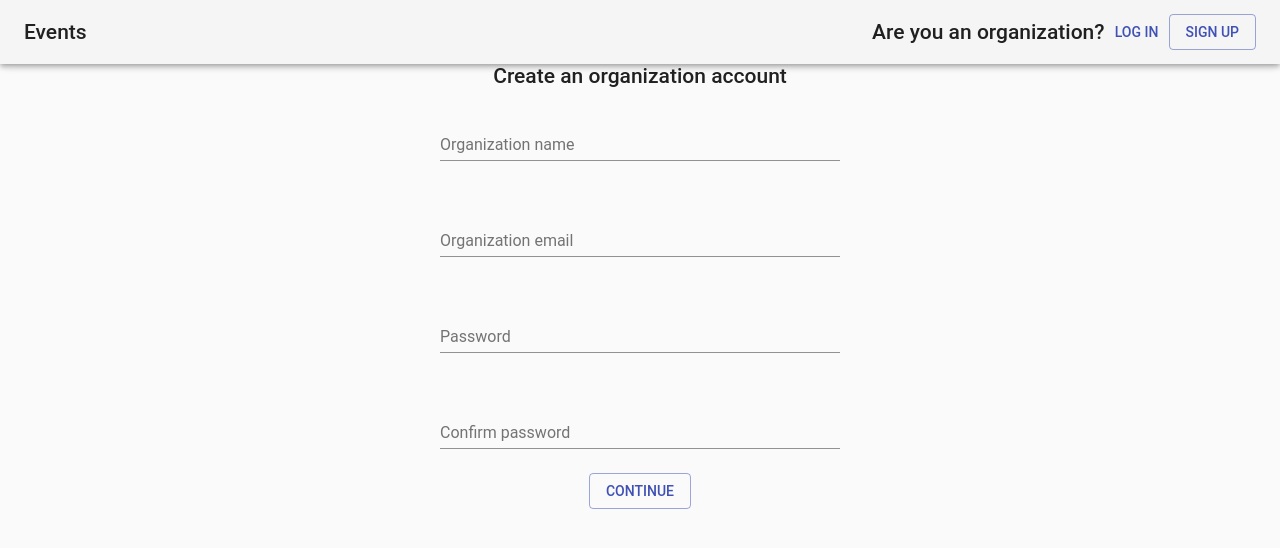
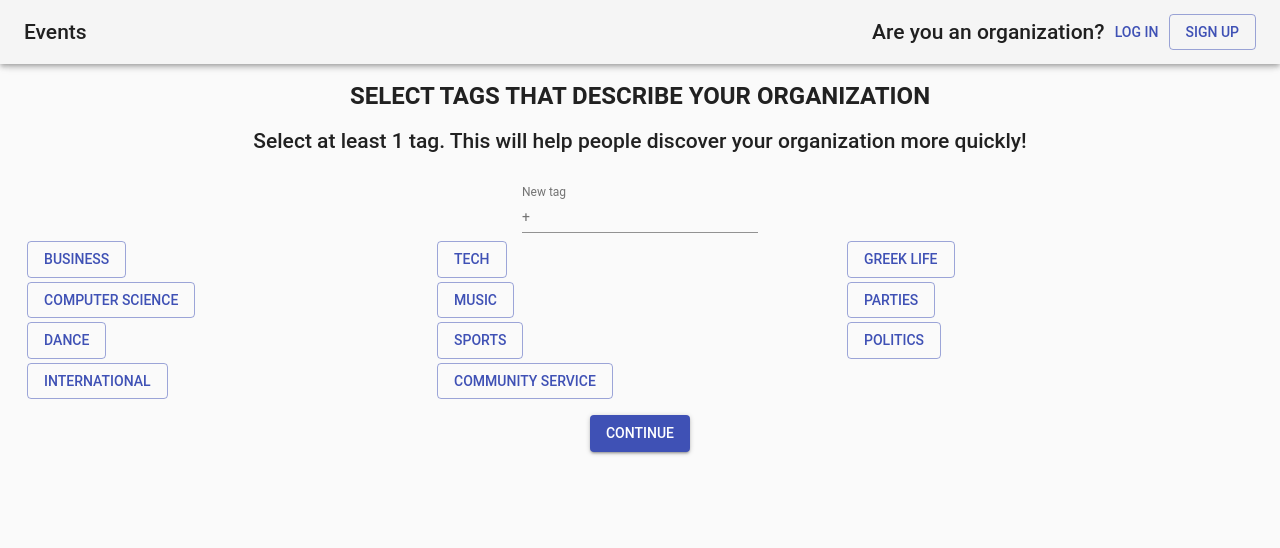
Before and after one commit to cornell-dti/events-site, a React (Create React App) app: page / in a window 1280 px wide. Shown: the top 548 px of the page. Built offline with nearby package versions, Linux system fonts and the light colour scheme.

Commit message:
Select tags page, factored out onboarding template

```diff
--- a/src/App.js
+++ b/src/App.js
@@ -6,6 +6,7 @@ import Typography from "@material-ui/core/Typography/Typography";
 import { withStyles } from '@material-ui/core/styles';
 import Button from "@material-ui/core/Button/Button";
 import CreateOrg from "./CreateOrg";
+import SelectTags from "./SelectTags";
 
 class App extends Component
 {
@@ -33,7 +34,7 @@ class App extends Component
 						</Toolbar>
 					</AppBar>
 					<div className={classes.appBarSpace} />
-					<CreateOrg />
+					<SelectTags />
 				</div>
 			</React.Fragment>
 		);
--- a/src/CreateOrg.js
+++ b/src/CreateOrg.js
@@ -1,8 +1,7 @@
 import React, {Component} from 'react';
-import Typography from "@material-ui/core/Typography/Typography";
 import TextField from "@material-ui/core/TextField/TextField";
-import Button from "@material-ui/core/Button/Button";
 import {withStyles} from "@material-ui/core";
+import Onboarding from "./components/Onboarding";
 
 class CreateOrg extends Component
 {
@@ -16,11 +15,9 @@ class CreateOrg extends Component
 	{
 		const {classes} = this.props;
 		return (
-			<div className={classes.root}>
-				<Typography variant={"title"}>
-					Create an organization account
-				</Typography>
+			<Onboarding title={"Create an Organization Account"} body={""} button={"Continue"}>
 				<TextField
+					required
 					id="name"
 					label="Organization name"
 					className={classes.textField}
@@ -28,14 +25,16 @@ class CreateOrg extends Component
 					onChange={e => this.setState({name: e.target.value})}
 					margin={"normal"} />
 				<TextField
-					id="name"
+					required
+					id="email"
 					label="Organization email"
 					className={classes.textField}
 					value={this.state.email}
 					onChange={e => this.setState({email: e.target.value})}
 					margin={"normal"} />
 				<TextField
-					id="name"
+					required
+					id="password"
 					label="Password"
 					className={classes.textField}
 					value={this.state.password}
@@ -43,7 +42,8 @@ class CreateOrg extends Component
 					margin={"normal"}
 					type={"password"}/>
 				<TextField
-					id="name"
+					required
+					id="confirmPassword"
 					label="Confirm password"
 					className={classes.textField}
 					value={this.state.confirmPassword}
@@ -52,10 +52,7 @@ class CreateOrg extends Component
 					type={"password"}
 					error={this.confirmPasswordError()}
 					helperText={this.confirmPasswordError() ? "Passwords do not match" : ""}/>
-				<Button variant={"outlined"} color={"primary"} className={classes.button}>
-					Continue
-				</Button>
-			</div>
+			</Onboarding>
 		);
 	}
 }
--- /dev/null
+++ b/src/SelectTags.js
@@ -0,0 +1,84 @@
+import React, {Component} from 'react';
+import {withStyles} from "@material-ui/core";
+import GridList from "@material-ui/core/GridList/GridList";
+import GridListTile from "@material-ui/core/GridListTile/GridListTile";
+import Button from "@material-ui/core/Button/Button";
+import Onboarding from "./components/Onboarding";
+import TextField from "@material-ui/core/TextField/TextField";
+import InputAdornment from "@material-ui/core/InputAdornment/InputAdornment";
+import util from 'util';
+
+class SelectTags extends Component
+{
+	state = {tags: new Set(["Business", "Tech", "Greek Life", "Computer Science", "Music", "Parties", "Dance", "Sports", "Politics", "International", "Community Service"]), selectedTags: new Set(), newTag: ""};
+
+	onTagClick(tag)
+	{
+		if (this.state.selectedTags.has(tag))
+			this.state.selectedTags.delete(tag);
+		else
+			this.state.selectedTags.add(tag);
+		this.setState({selectedTags: this.state.selectedTags}); //force update
+	}
+	onTextFieldKeyDown(e)
+	{
+		if (e.key !== "Enter")
+			return;
+		if (this.state.newTag === '')
+			return;
+		if (this.state.tags.has(this.state.newTag))
+			return;
+		this.state.tags.add(this.state.newTag);
+		this.setState({tags: this.state.tags});
+		this.onTagClick(this.state.newTag);
+		this.setState({newTag: ""});
+	}
+	render()
+	{
+		const {classes} = this.props;
+		return (
+			<Onboarding title={"SELECT TAGS THAT DESCRIBE YOUR ORGANIZATION"} body={"Select at least 1 tag. This will help people discover your organization more quickly!"} button={"Continue"}>
+				<TextField
+					id="addTag"
+					label="New tag"
+					className={classes.textField}
+					value={this.state.newTag}
+					onChange={e => this.setState({newTag: e.target.value})}
+					margin={"normal"}
+					InputProps={{
+						startAdornment: (
+							<InputAdornment position="start">
+								+
+							</InputAdornment>
+						)
+					}}
+					onKeyPress={e => this.onTextFieldKeyDown(e)}/>
+				<GridList cellHeight={"auto"} cols={3}>
+					{[...this.state.tags].map(tag => (
+						<GridListTile key={tag}>
+							<Button color={"primary"}
+							        variant={this.state.selectedTags.has(tag) ? "contained" : "outlined"}
+							        onClick={() => this.onTagClick(tag)}>
+								{tag}
+							</Button>
+						</GridListTile>
+					))}
+				</GridList>
+			</Onboarding>
+		);
+	}
+}
+
+const styles = (theme) => ({
+	root: {
+		flexGrow: 1,
+		display: 'flex',
+		flexDirection: 'column',
+		alignItems: 'center'
+	},
+	headline: {
+		fontWeight: 700
+	}
+});
+
+export default withStyles(styles)(SelectTags);
--- /dev/null
+++ b/src/components/Onboarding.js
@@ -0,0 +1,45 @@
+import React, {Component} from 'react';
+import {withStyles} from "@material-ui/core";
+import Typography from "@material-ui/core/Typography/Typography";
+import Button from "@material-ui/core/Button/Button";
+
+class Onboarding extends Component
+{
+	render()
+	{
+		const {classes} = this.props;
+		return (
+			<div className={classes.root}>
+				<Typography variant={"headline"} className={classes.title}>
+					{this.props.title}
+				</Typography>
+				<Typography variant={"title"} className={classes.spaced}>
+					{this.props.body}
+				</Typography>
+				{this.props.children}
+				<Button color={"primary"} variant={"contained"} className={classes.spaced} >
+					{this.props.button}
+				</Button>
+			</div>
+		);
+	}
+
+}
+
+const styles = (theme) => ({
+	root: {
+		flexGrow: 1,
+		display: 'flex',
+		flexDirection: 'column',
+		alignItems: 'center',
+		margin: theme.spacing.unit * 2
+	},
+	title: {
+		fontWeight: 700,
+		extend: 'spaced'
+	},
+	spaced: {
+		margin: theme.spacing.unit * 2
+	}
+});
+export default withStyles(styles)(Onboarding);
```
